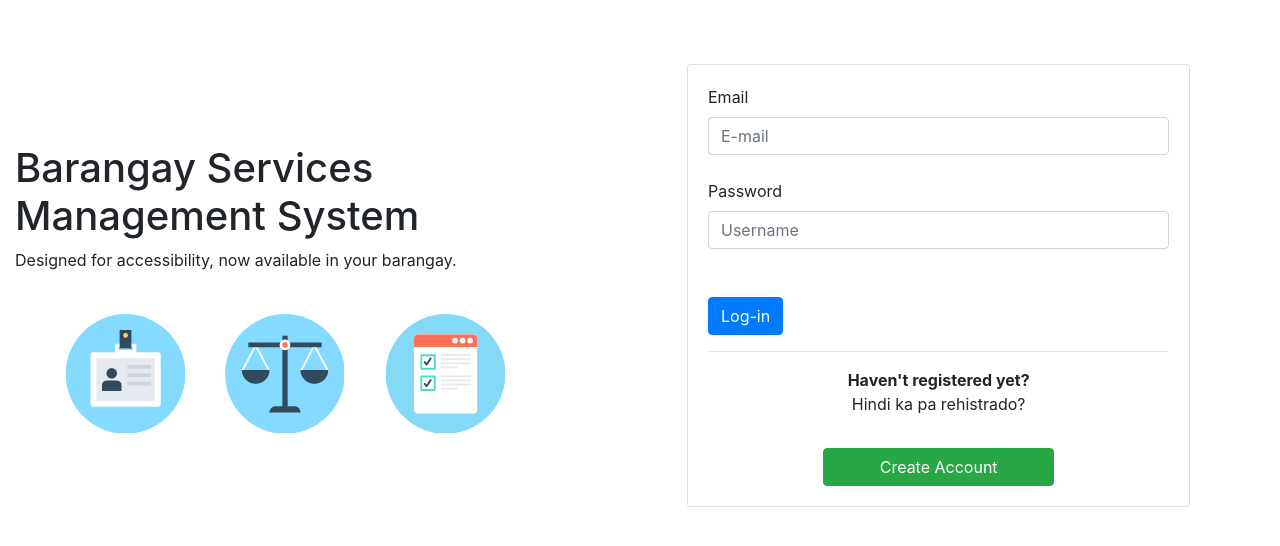
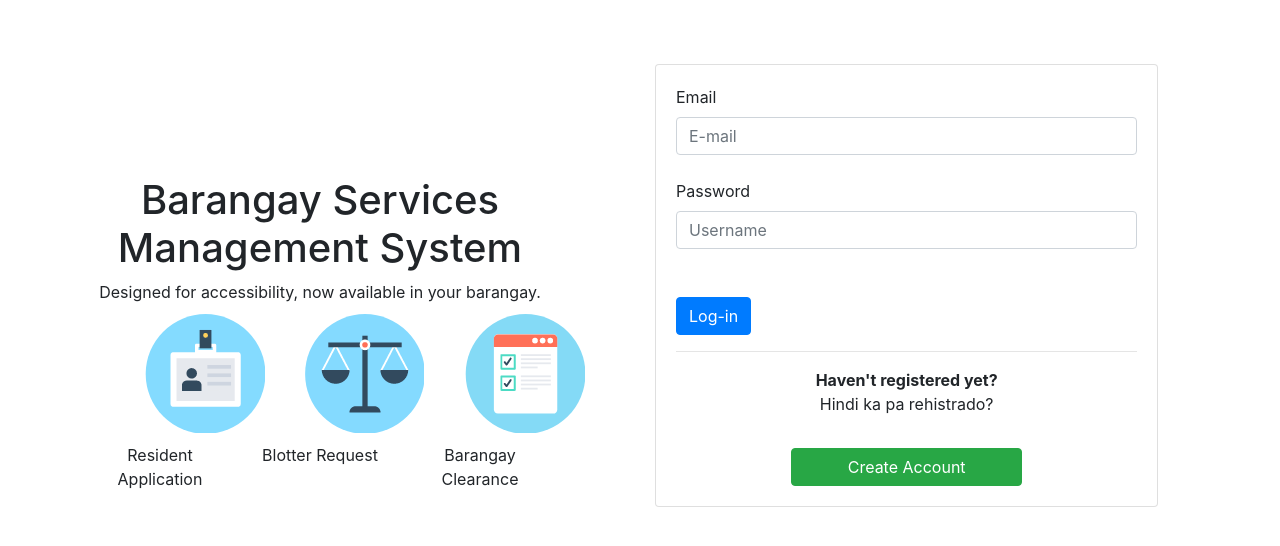
Before and after one commit to shikkik/BarangaySystem, a PHP site: page / in a window 1280 px wide. Shown: the part 58-604 px from the top of the page. Run offline with PHP 8.4, Linux system fonts and the light colour scheme; some libraries are stand-ins or nearby versions.

Commit message:
redesign index page

```diff
--- a/customcss/indexstyle.css
+++ b/customcss/indexstyle.css
@@ -8,7 +8,7 @@ body {
 
 .main-heading {
     margin-top: 5em;
-    margin-right: 2em;
+    padding: 2em;
 }
 
 .registration-section {
--- a/index.php
+++ b/index.php
@@ -39,21 +39,24 @@
         <section class="main-section">
         <div class="container-fluid">
             <div class="row">
-                <div class="col-sm-6 main-heading">
+                <div class="col-sm-6 main-heading text-center">
                     <h1> Barangay Services Management System</h1>
                     <p1> Designed for accessibility, now available in your barangay. </p1>
 
-                    <div class="row" style="margin-top: 2em;">
+                    <div class="row justify-content-center">
                         <div class="col-sm-3">
                             <img src="../BarangaySystem/icons/residents.png">
+                                Resident Application
                         </div>
 
                         <div class="col-sm-3">
                             <img src="../BarangaySystem/icons/blotter.png">
+                                Blotter Request
                         </div>
 
                         <div class="col-sm-3">
                             <img src="../BarangaySystem/icons/clearance.png">
+                                Barangay Clearance
                         </div>
                     </div>
                 </div>
```
